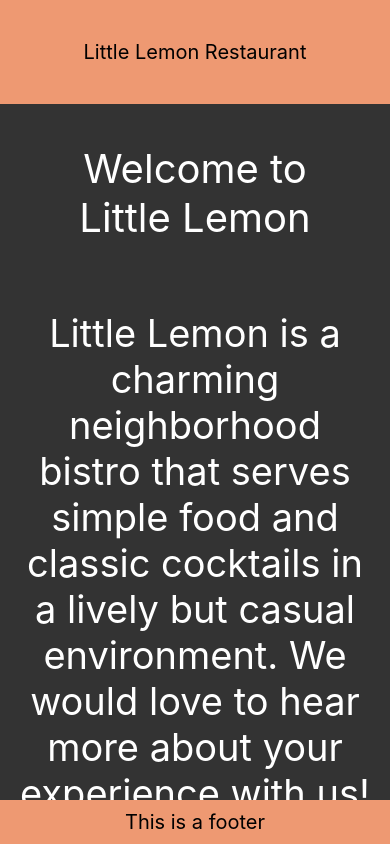
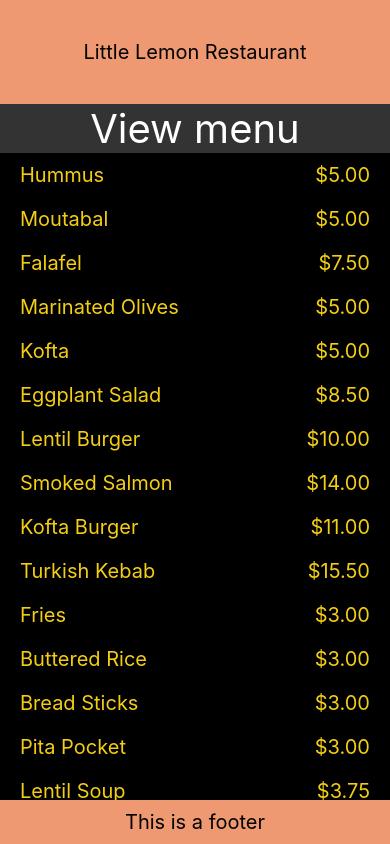
Before and after one commit to so1dier/react_native_little_lemon_app, a React Native app: screen / in a window 390 px wide. Built offline with nearby package versions, Linux system fonts and the light colour scheme.

Commit message:
add flat list to improve efficiency

```diff
--- a/App.js
+++ b/App.js
@@ -6,6 +6,8 @@ import LittleLemonFooter from "./components/LittleLemonFooter";
 import LittleLemonHeaderThreeLines from "./components/LittleLemonHeaderThreeLines";
 import WelcomeScreen from "./components/WelcomeScreen";
 import MenuItems from "./components/MenuItems";
+import FlatListMenuItems from "./components/FlatListMenuItems";
+import MenuItemsFlatList from "./components/MenuItemsFlatList";
 
 const black = "#333333";
 export default function App() {
@@ -15,8 +17,10 @@ export default function App() {
       {/* <StatusBar style="auto" /> */}
       {/* <LittleLemonHeaderThreeLines /> */}
       <LittleLemonHeader />
-      <WelcomeScreen />
+      {/* <WelcomeScreen /> */}
       {/* <MenuItems /> */}
+      {/* {<FlatListMenuItems />} */}
+      {<MenuItemsFlatList />}
 
       <View style={{}}>
         <LittleLemonFooter />
--- a/components/FlatListMenuItems.js
+++ b/components/FlatListMenuItems.js
@@ -1,4 +1,4 @@
-import { View, Text, FlatList } from "react-native";
+import { View, Text, FlatList, StyleSheet } from "react-native";
 
 const menuItemsToDisplay = [
   { name: "Hummus", id: "1A" },
@@ -25,8 +25,40 @@ const menuItemsToDisplay = [
   { name: "Panna Cotta", id: "22W" },
 ];
 
+const Item = ({ name }) => (
+  <View style={menuStyles.innerContainer}>
+    <Text style={menuStyles.itemText}>{name}</Text>
+  </View>
+);
+
 const FlatListMenuItems = () => {
-  return <FlatList data={menuItemsToDisplay} />;
+  const renderItem = ({ item }) => <Item name={item.name} />;
+  return (
+    <View style={menuStyles.container}>
+      <Text style={menuStyles.headerText}>View Menu</Text>
+      <FlatList
+        data={menuItemsToDisplay}
+        keyExtractor={(item) => item.id}
+        renderItem={renderItem}
+      ></FlatList>
+    </View>
+  );
 };
 
+const menuStyles = StyleSheet.create({
+  container: { flex: 1 },
+  innerContainer: {
+    paddingHorizontal: 40,
+    paddingVertical: 20,
+    backgroundColor: "black",
+  },
+  headerText: {
+    color: "white",
+    fontSize: 40,
+    flexWrap: "wrap",
+    textAlign: "center",
+  },
+  itemText: { color: "#F4CE14", fontSize: 36 },
+});
+
 export default FlatListMenuItems;
--- /dev/null
+++ b/components/MenuItemsFlatList.js
@@ -0,0 +1,76 @@
+import { FlatList, StyleSheet, View, Text } from "react-native";
+
+const menuItemsToDisplay = [
+  { name: "Hummus", price: "$5.00", id: "1A" },
+  { name: "Moutabal", price: "$5.00", id: "2B" },
+  { name: "Falafel", price: "$7.50", id: "3C" },
+  { name: "Marinated Olives", price: "$5.00", id: "4D" },
+  { name: "Kofta", price: "$5.00", id: "5E" },
+  { name: "Eggplant Salad", price: "$8.50", id: "6F" },
+  { name: "Lentil Burger", price: "$10.00", id: "7G" },
+  { name: "Smoked Salmon", price: "$14.00", id: "8H" },
+  { name: "Kofta Burger", price: "$11.00", id: "9I" },
+  { name: "Turkish Kebab", price: "$15.50", id: "10J" },
+  { name: "Fries", price: "$3.00", id: "11K" },
+  { name: "Buttered Rice", price: "$3.00", id: "12L" },
+  { name: "Bread Sticks", price: "$3.00", id: "13M" },
+  { name: "Pita Pocket", price: "$3.00", id: "14N" },
+  { name: "Lentil Soup", price: "$3.75", id: "15O" },
+  { name: "Greek Salad", price: "$6.00", id: "16Q" },
+  { name: "Rice Pilaf", price: "$4.00", id: "17R" },
+  { name: "Baklava", price: "$3.00", id: "18S" },
+  { name: "Tartufo", price: "$3.00", id: "19T" },
+  { name: "Tiramisu", price: "$5.00", id: "20U" },
+  { name: "Panna Cotta", price: "$5.00", id: "21V" },
+];
+
+const Item = ({ name, price }) => (
+  <View style={menuStyles.innerContainer}>
+    <Text style={menuStyles.itemText}>{name}</Text>
+    <Text style={menuStyles.itemPrice}>{price}</Text>
+  </View>
+);
+
+const MenuItemsFlatList = () => {
+  const renderItem = ({ item }) => <Item name={item.name} price={item.price} />;
+
+  return (
+    <View style={menuStyles.container}>
+      <Text style={menuStyles.headerText}>View menu</Text>
+      <FlatList
+        data={menuItemsToDisplay}
+        keyExtractor={(item) => item.id}
+        renderItem={renderItem}
+      ></FlatList>
+    </View>
+  );
+};
+
+const menuStyles = StyleSheet.create({
+  container: {
+    flex: 1,
+  },
+  innerContainer: {
+    paddingHorizontal: 20,
+    paddingVertical: 10,
+    backgroundColor: "black",
+    flexDirection: "row",
+    justifyContent: "space-between",
+  },
+  headerText: {
+    color: "white",
+    fontSize: 40,
+    flexWrap: "wrap",
+    textAlign: "center",
+  },
+  itemText: {
+    color: "#F4CE14",
+    fontSize: 20,
+  },
+  itemPrice: {
+    color: "#F4CE14",
+    fontSize: 20,
+  },
+});
+
+export default MenuItemsFlatList;
```
